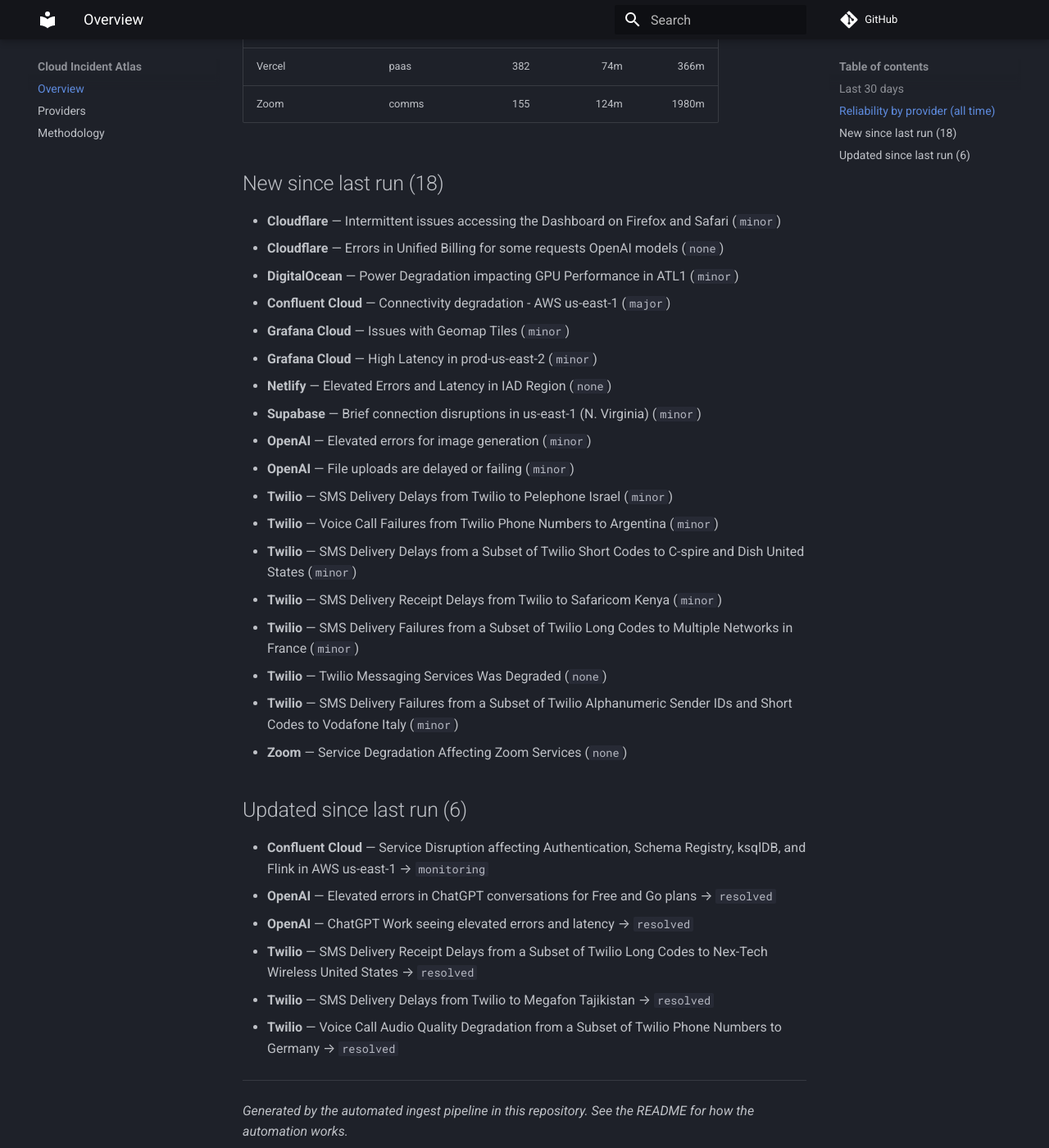
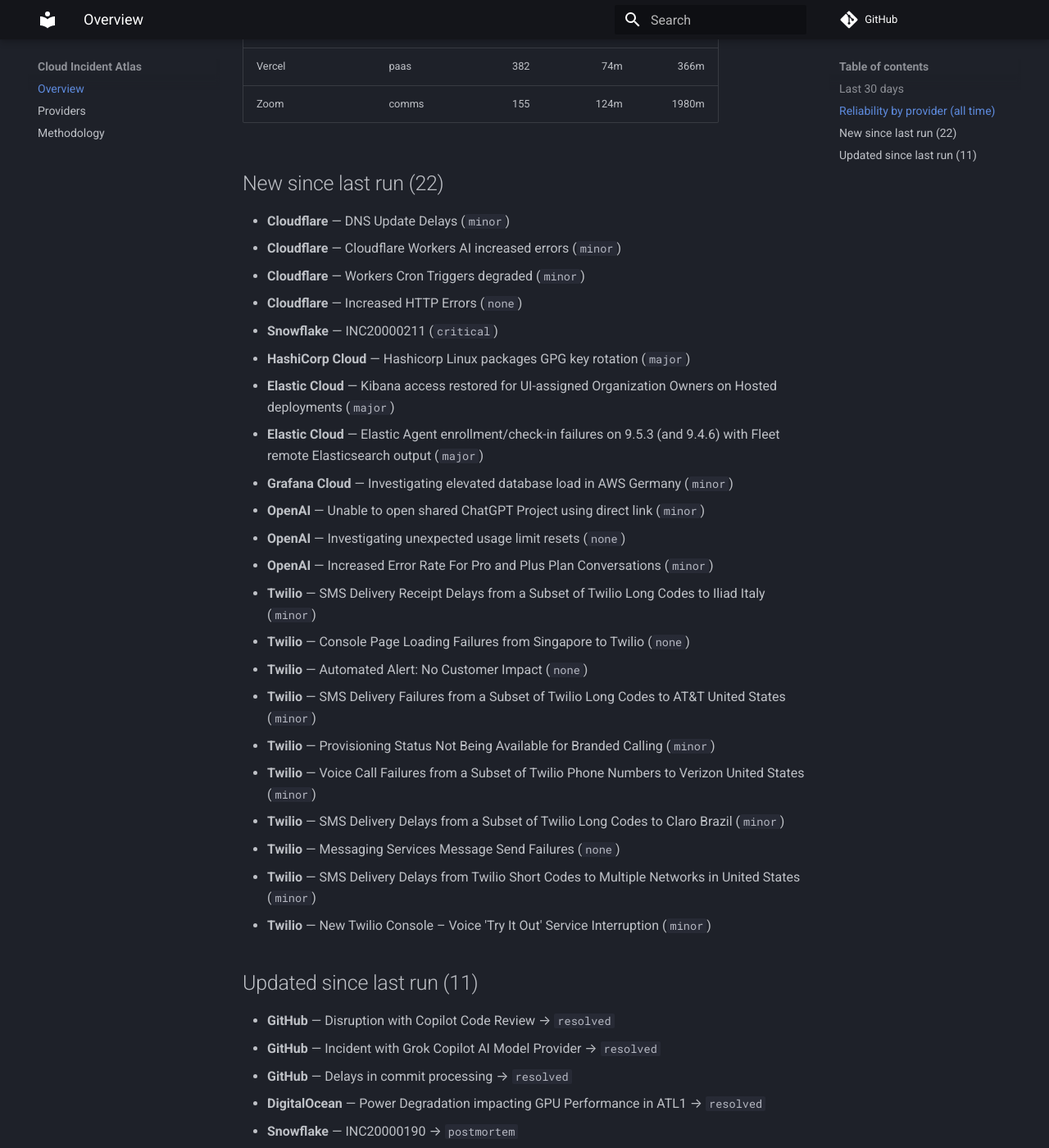
Before and after one commit to ayushgupta07xx/cloud-incident-atlas, an MkDocs documentation site: the page built from docs/index.md, in a window 1280 px wide and 1400 px high, scrolled down 1434 px. Shown: the whole window at 82% size. Built offline with MkDocs 1.6.1 and Material for MkDocs 9.7.7, drawn with Linux system fonts in a browser that asks for light colours; comment, search, counter and statistics services are not loaded; some of the changed text lies outside the part shown.

Commit message:
docs: refresh digest and charts
Regenerated from the corpus by the ingest pipeline.

Run: https://github.com/ayushgupta07xx/cloud-incident-atlas/actions/runs/34494143294

Co-authored-by: github-actions[bot] <41898282+github-actions[bot]@users.noreply.github.com>

```diff
--- a/docs/index.md
+++ b/docs/index.md
@@ -14,57 +14,66 @@
 | Atlassian | devtools | 39 | 120m | 2244m |
 | Amazon Web Services | cloud | 68 | — | — |
 | CircleCI | devtools | 306 | 67m | 482m |
-| Cloudflare | cdn | 6665 | 239m | 495m |
-| Confluent Cloud | data | 254 | 193m | 1633m |
+| Cloudflare | cdn | 6669 | 239m | 495m |
+| Confluent Cloud | data | 254 | 194m | 1652m |
 | Datadog | observability | 122 | 74m | 234m |
 | DigitalOcean | cloud | 505 | 145m | 571m |
 | Discord | comms | 215 | 56m | 296m |
-| Elastic Cloud | observability | 252 | 191m | 1412m |
+| Elastic Cloud | observability | 254 | 191m | 1412m |
 | Google Cloud Platform | cloud | 6 | 444m | — |
 | GitHub | devtools | 617 | 67m | 287m |
-| Grafana Cloud | observability | 751 | 90m | 1138m |
-| HashiCorp Cloud | devtools | 34 | 178m | 1509m |
+| Grafana Cloud | observability | 752 | 91m | 1137m |
+| HashiCorp Cloud | devtools | 35 | 178m | 1509m |
 | MongoDB Atlas | data | 271 | 120m | 1449m |
 | Netlify | paas | 217 | 39m | 208m |
 | New Relic | observability | 103 | 63m | 303m |
 | npm | devtools | 61 | 107m | 337m |
-| OpenAI | ai | 53 | 149m | 739m |
+| OpenAI | ai | 56 | 135m | 749m |
 | Sentry | observability | 337 | 89m | 365m |
-| Snowflake | data | 197 | 121m | 595m |
+| Snowflake | data | 198 | 120m | 595m |
 | Supabase | paas | 396 | 156m | 919m |
-| Twilio | comms | 10907 | 270m | 1087m |
+| Twilio | comms | 10917 | 270m | 1087m |
 | Vercel | paas | 382 | 74m | 366m |
 | Zoom | comms | 155 | 124m | 1980m |
 
-## New since last run (18)
+## New since last run (22)
 
-- **Cloudflare** — Intermittent issues accessing the Dashboard on Firefox and Safari (`minor`)
-- **Cloudflare** — Errors in Unified Billing for some requests OpenAI models (`none`)
-- **DigitalOcean** — Power Degradation impacting GPU Performance in ATL1 (`minor`)
-- **Confluent Cloud** — Connectivity degradation - AWS us-east-1 (`major`)
-- **Grafana Cloud** — Issues with Geomap Tiles (`minor`)
-- **Grafana Cloud** — High Latency in prod-us-east-2 (`minor`)
-- **Netlify** — Elevated Errors and Latency in IAD Region (`none`)
-- **Supabase** — Brief connection disruptions in us-east-1 (N. Virginia) (`minor`)
-- **OpenAI** — Elevated errors for image generation (`minor`)
-- **OpenAI** — File uploads are delayed or failing (`minor`)
-- **Twilio** — SMS Delivery Delays from Twilio to Pelephone Israel (`minor`)
-- **Twilio** — Voice Call Failures from Twilio Phone Numbers to Argentina (`minor`)
-- **Twilio** — SMS Delivery Delays from a Subset of Twilio Short Codes to C-spire and Dish United States (`minor`)
-- **Twilio** — SMS Delivery Receipt Delays from Twilio to Safaricom Kenya (`minor`)
-- **Twilio** — SMS Delivery Failures from a Subset of Twilio Long Codes to Multiple Networks in France (`minor`)
-- **Twilio** — Twilio Messaging Services Was Degraded (`none`)
-- **Twilio** — SMS Delivery Failures from a Subset of Twilio Alphanumeric Sender IDs and Short Codes to Vodafone Italy (`minor`)
-- **Zoom** — Service Degradation Affecting Zoom Services (`none`)
+- **Cloudflare** — DNS Update Delays (`minor`)
+- **Cloudflare** — Cloudflare Workers AI increased errors (`minor`)
+- **Cloudflare** — Workers Cron Triggers degraded (`minor`)
+- **Cloudflare** — Increased HTTP Errors (`none`)
+- **Snowflake** — INC20000211 (`critical`)
+- **HashiCorp Cloud** — Hashicorp Linux packages GPG key rotation (`major`)
+- **Elastic Cloud** — Kibana access restored for UI-assigned Organization Owners on Hosted deployments (`major`)
+- **Elastic Cloud** — Elastic Agent enrollment/check-in failures on 9.5.3 (and 9.4.6) with Fleet remote Elasticsearch output (`major`)
+- **Grafana Cloud** — Investigating elevated database load in AWS Germany (`minor`)
+- **OpenAI** — Unable to open shared ChatGPT Project using direct link (`minor`)
+- **OpenAI** — Investigating unexpected usage limit resets (`none`)
+- **OpenAI** — Increased Error Rate For Pro and Plus Plan Conversations (`minor`)
+- **Twilio** — SMS Delivery Receipt Delays from a Subset of Twilio Long Codes to Iliad Italy (`minor`)
+- **Twilio** — Console Page Loading Failures from Singapore to Twilio (`none`)
+- **Twilio** — Automated Alert: No Customer Impact (`none`)
+- **Twilio** — SMS Delivery Failures from a Subset of Twilio Long Codes to AT&T United States (`minor`)
+- **Twilio** — Provisioning Status Not Being Available for Branded Calling (`minor`)
+- **Twilio** — Voice Call Failures from a Subset of Twilio Phone Numbers to Verizon United States (`minor`)
+- **Twilio** — SMS Delivery Delays from a Subset of Twilio Long Codes to Claro Brazil (`minor`)
+- **Twilio** — Messaging Services Message Send Failures (`none`)
+- **Twilio** — SMS Delivery Delays from Twilio Short Codes to Multiple Networks in United States (`minor`)
+- **Twilio** — New Twilio Console – Voice 'Try It Out' Service Interruption (`minor`)
 
-## Updated since last run (6)
+## Updated since last run (11)
 
-- **Confluent Cloud** — Service Disruption affecting Authentication, Schema Registry, ksqlDB, and Flink in AWS us-east-1 → `monitoring`
-- **OpenAI** — Elevated errors in ChatGPT conversations for Free and Go plans → `resolved`
-- **OpenAI** — ChatGPT Work seeing elevated errors and latency → `resolved`
-- **Twilio** — SMS Delivery Receipt Delays from a Subset of Twilio Long Codes to Nex-Tech Wireless United States → `resolved`
-- **Twilio** — SMS Delivery Delays from Twilio to Megafon Tajikistan → `resolved`
-- **Twilio** — Voice Call Audio Quality Degradation from a Subset of Twilio Phone Numbers to Germany → `resolved`
+- **GitHub** — Disruption with Copilot Code Review → `resolved`
+- **GitHub** — Incident with Grok Copilot AI Model Provider → `resolved`
+- **GitHub** — Delays in commit processing → `resolved`
+- **DigitalOcean** — Power Degradation impacting GPU Performance in ATL1 → `resolved`
+- **Snowflake** — INC20000190 → `postmortem`
+- **Snowflake** — INC20000188 → `postmortem`
+- **Confluent Cloud** — Service Disruption affecting Authentication, Schema Registry, ksqlDB, and Flink in AWS us-east-1 → `resolved`
+- **Confluent Cloud** — Connectivity degradation - AWS us-east-1 → `resolved`
+- **Supabase** — Network access issues affecting a limited number of users in Myanmar → `monitoring`
+- **Twilio** — SMS Delivery Failures from a Subset of Twilio Alphanumeric Sender IDs and Short Codes to Vodafone Italy → `resolved`
+- **Zoom** — Service Degradation Affecting Zoom Services → `resolved`
 
 ---
 
```
Also changed, not shown: other parts of docs/index.md (+2 -2 lines), README.md (+10 -9 lines), docs/providers.md (+14 -14 lines), docs/img/mttr.svg, docs/img/timeline.svg.
